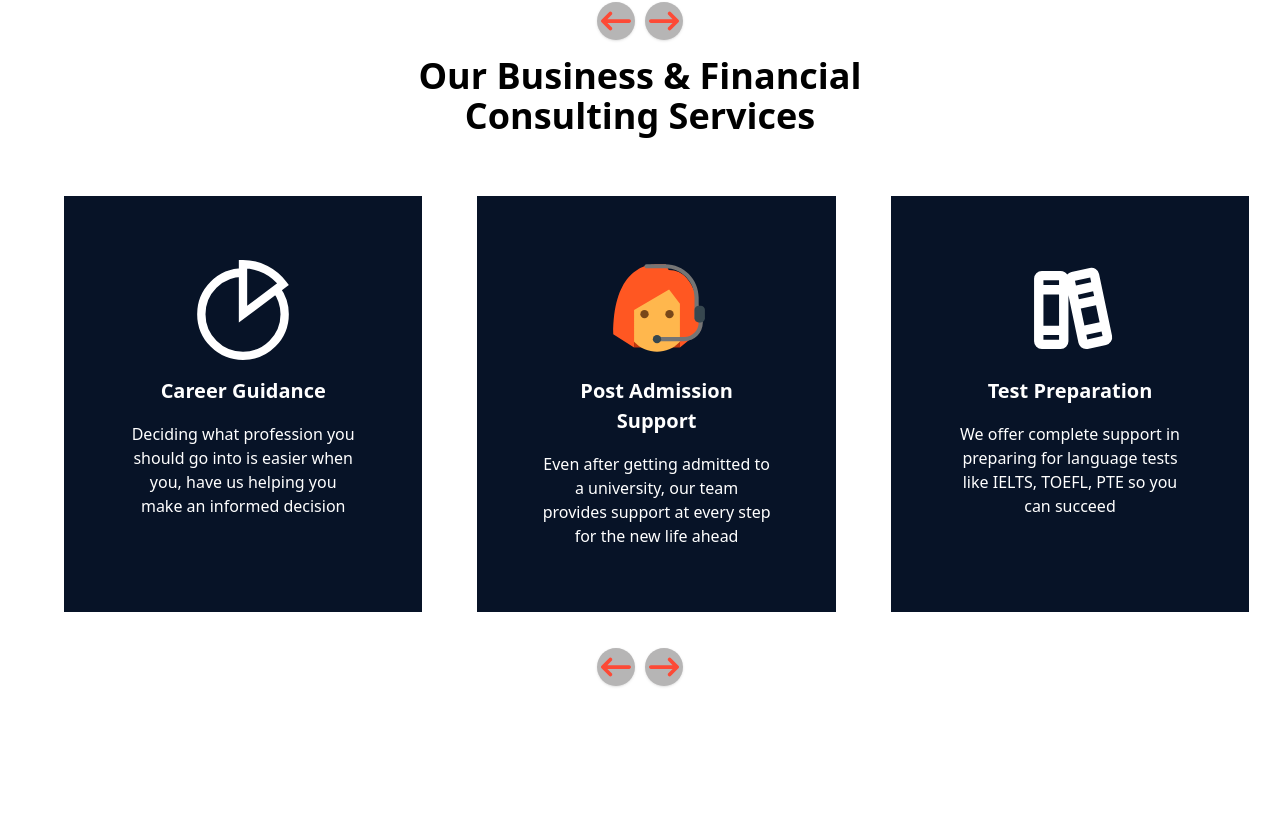
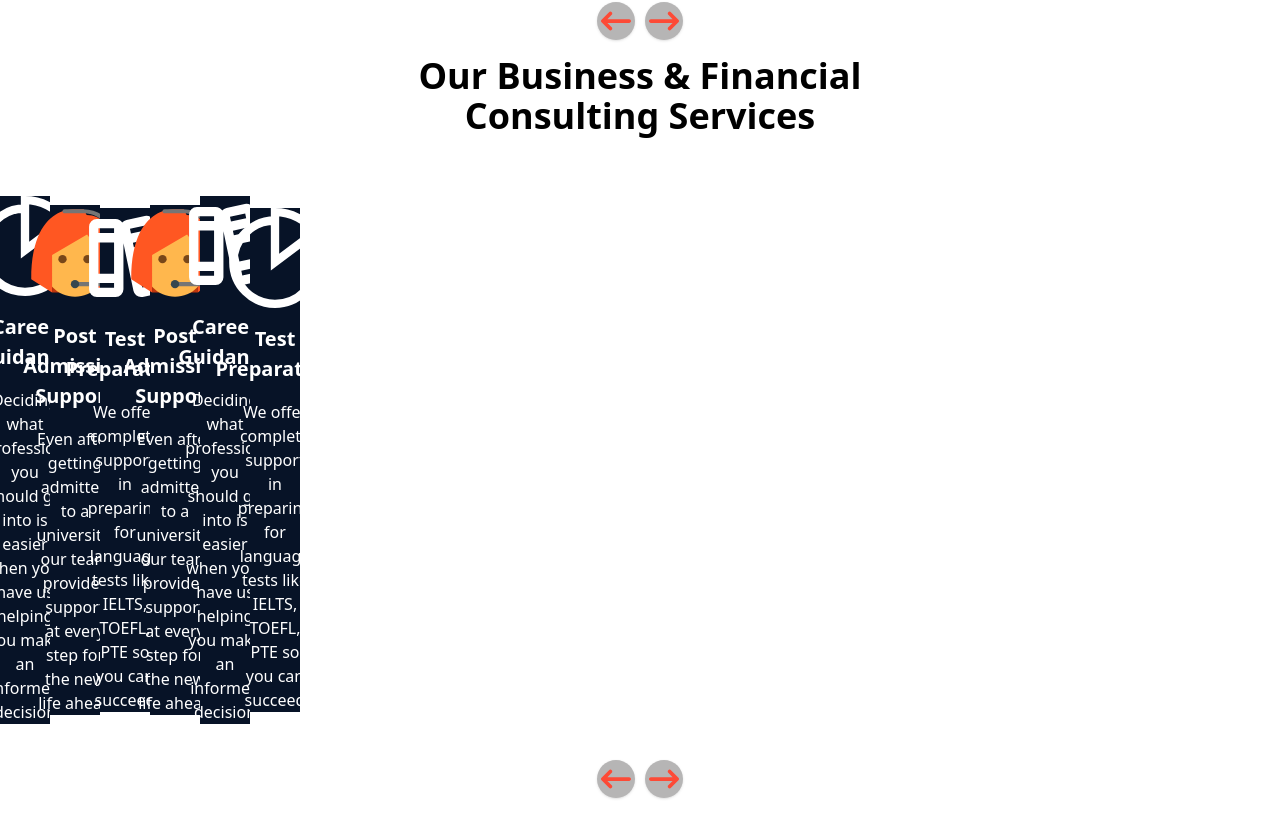
Before and after one commit to Noaman-Saleem-Portfolio/Training-Courses, a React (Vite) app in the folder 02-React Projects/02-times-consultant/: page / in a window 1280 px wide. Shown: the part 1311-2125 px from the top of the page. Before the commit the page ends 2013 px from the top, so only its background shows below. Built offline with nearby package versions, Linux system fonts and the light colour scheme.

Commit message:
services slider experiment

```diff
--- a/02-React Projects/02-times-consultant/src/App.jsx
+++ b/02-React Projects/02-times-consultant/src/App.jsx
@@ -8,6 +8,7 @@ import "./app.css";
 import "./styles/menubar.css";
 import "./styles/hero.css";
 import "./styles/destination.css";
+import "./styles/services.css";
 
 function App() {
   return (
--- a/02-React Projects/02-times-consultant/src/components/Carousel.jsx
+++ b/02-React Projects/02-times-consultant/src/components/Carousel.jsx
@@ -21,7 +21,7 @@ export default function Carousel({
     return () => clearInterval(slideInterval);
   }, []);
   return (
-    <div className="overflow-hidden relative">
+    <div className="carousel overflow-hidden relative">
       {/* {slides[1]} */}
       <div
         className="flex transition-transform ease-out duration-500"
--- a/02-React Projects/02-times-consultant/src/components/ServicesSlider.jsx
+++ b/02-React Projects/02-times-consultant/src/components/ServicesSlider.jsx
@@ -1,5 +1,5 @@
-import React, { useEffect, useState } from 'react'
-import { FaArrowLeftLong, FaArrowRightLong } from 'react-icons/fa6';
+import React, { useEffect, useState } from "react";
+import { FaArrowLeftLong, FaArrowRightLong } from "react-icons/fa6";
 
 const ServicesSlider = ({
   children: slides,
@@ -12,9 +12,9 @@ const ServicesSlider = ({
     const [curr, setCurr] = useState(0);
 
     const prev = () =>
-        setCurr((curr) => (curr === 0 ? slides.length -1 : curr - 1));
+      setCurr((curr) => (curr === 0 ? slides.length - 1 : curr - 1));
     const next = () =>
-        setCurr((curr) => (curr === slides.length -1 ? 0 : curr + 1));
+      setCurr((curr) => (curr === slides.length - 1 ? 0 : curr + 1));
 
     useEffect(() => {
       if (!autoSlide) return;
@@ -25,7 +25,7 @@ const ServicesSlider = ({
       <div className="overflow-hidden relative pt-[60px] pb-[90px] ">
         {/* {slides[1]} */}
         <div
-            className="flex transition-transform ease-out duration-500   w-[33%] pl-16"
+          className="flex transition-transform ease-out duration-500 items-center "
           style={{ transform: `translateX(-${curr * 100}%)` }}
         >
           {slides}
@@ -68,6 +68,6 @@ const ServicesSlider = ({
       </div>
     );
   }
-  }
+};
 
-export default ServicesSlider
+export default ServicesSlider;
--- a/02-React Projects/02-times-consultant/src/pages/Home.jsx
+++ b/02-React Projects/02-times-consultant/src/pages/Home.jsx
@@ -88,19 +88,26 @@ const Home = () => {
 
       <div className="services">
         <div className="title flex justify-center">
-          <h2 className="text-4xl font-[600] text-center w-[40%]">
+          <h2
+            id="servicesTitle"
+            className="text-4xl font-[600] text-center w-[40%]"
+          >
             Our Business & Financial Consulting Services
           </h2>
         </div>
         <ServicesSlider>
           {servicesSliderData.map((item, index) => {
             return (
+              <div className="services123 w-[50px]">
                 <div
                   key={index}
-                style={{
-                  flex: "0 0 100%",
-                }}
-                className={`p-16 flex flex-col items-center gap-4 bg-[#071327] text-white mr-[55px] ${
+                  style={
+                    {
+                      // flex: "0 0 100%",
+                      // flexBasis: "33%",
+                    }
+                  }
+                  className={`servicesDiv flex flex-col items-center  gap-4 bg-[#071327]  text-white  ${
                     index === 0 ? "" : ""
                   }`}
                 >
@@ -109,6 +116,7 @@ const Home = () => {
                     {item.title}
                   </h3>
                   <p className="text-center">{item.description}</p>
+                </div>
               </div>
             );
           })}
--- a/02-React Projects/02-times-consultant/src/styles/destination.css
+++ b/02-React Projects/02-times-consultant/src/styles/destination.css
@@ -5,13 +5,25 @@
 @media screen and (max-width: 950px) {
   #destinationContainer {
     width: 33%;
-    background-color: yellow;
+    /* background-color: yellow; */
   }
 }
 
 @media screen and (max-width: 650px) {
+  .studyDestination .textContent {
+    flex-direction: column;
+    gap: 30px;
+    /* background-color: red; */
+    padding-right: 0px;
+    padding-left: 0px;
+    align-items: center;
+  }
+
+  .studyDestination .textContent h2 {
+    text-align: center;
+  }
   #destinationContainer {
     width: 50%;
-    background-color: red;
+    /* background-color: red; */
   }
 }
--- a/02-React Projects/02-times-consultant/src/styles/hero.css
+++ b/02-React Projects/02-times-consultant/src/styles/hero.css
@@ -55,10 +55,21 @@
 @media screen and (max-width: 430px) {
   .herodiv {
     padding-top: 70px;
+    padding-left: 50px;
     height: 85vh;
+  }
+
+  .heroContent {
+    /* gap: 0; */
+    padding-right: 50px;
   }
 
   .heroContent .heroHeading {
     font-size: 26px;
   }
+
+  .carousel button {
+    padding: 0px;
+    /* background-color: red; */
+  }
 }
--- /dev/null
+++ b/02-React Projects/02-times-consultant/src/styles/services.css
@@ -0,0 +1,18 @@
+.services .servicesDiv {
+  flex: 0 0 100%;
+}
+
+@media screen and (max-width: 996px) {
+  .services .title h2 {
+    width: 80%;
+    /* color: red; */
+    /* background-color: red; */
+    font-size: 26px;
+  }
+
+  .services .servicesDiv {
+    /* flex-basis: 200px; */
+    /* padding: 50px; */
+    /* background-color: pink; */
+  }
+}
```
Lines whose indentation alone changed are shown as unchanged.
